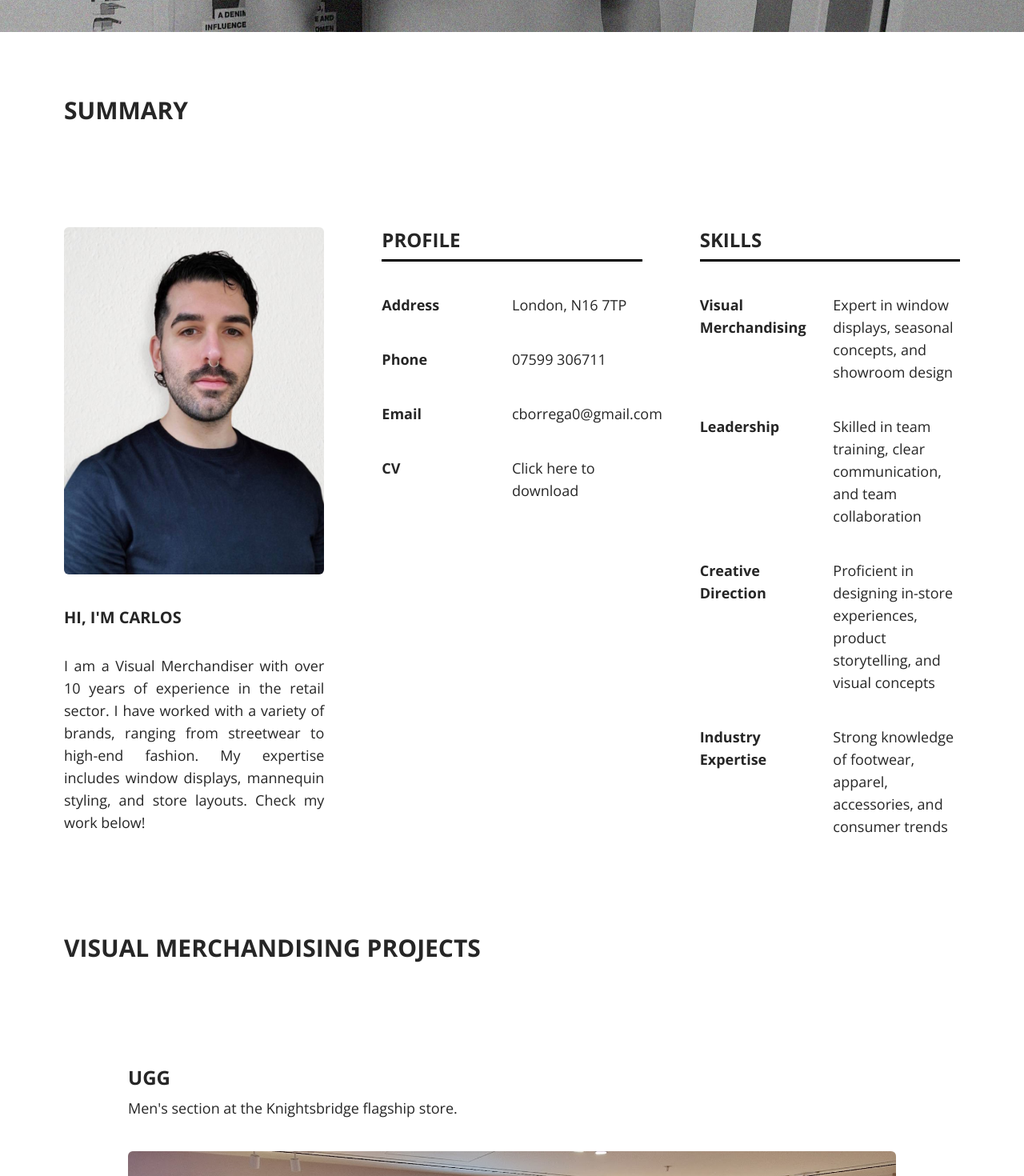
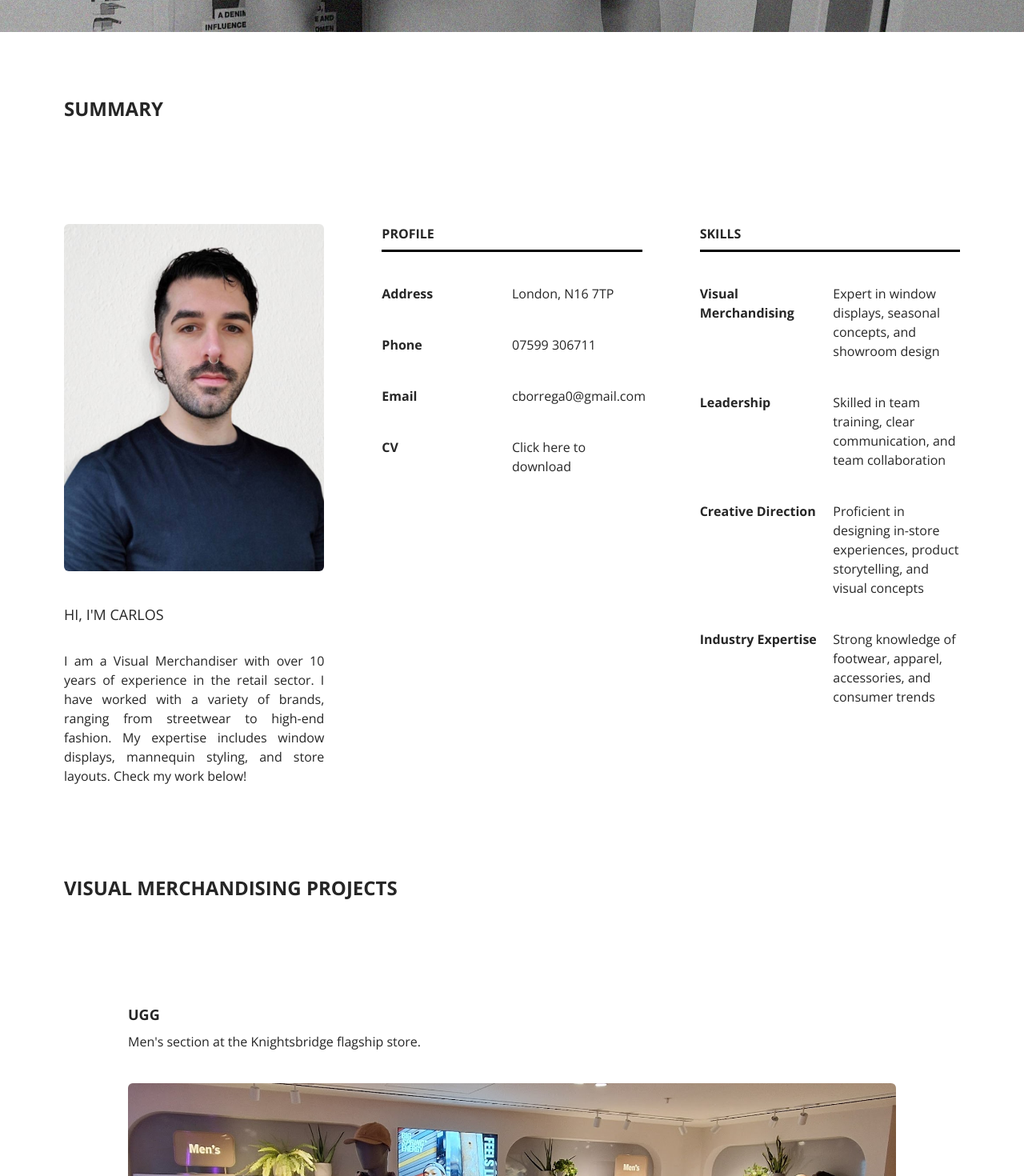
Before and after one commit to burleydev/vm, a React (Vite) app: page / in a window 1280 px wide. Shown: the part 760-2230 px from the top of the page at 80% size. Built offline with nearby package versions, Linux system fonts and the light colour scheme; a web font is replaced by a local one.

Commit message:
updated info

```diff
--- a/src/components/about.tsx
+++ b/src/components/about.tsx
@@ -6,31 +6,31 @@ const About = () => {
     return (
         <div className='sm:m-20 xs:my-20 xs:mx-5'>
             <div className=''>
-                <h1 className='text-3xl font-bold pb-32'>SUMMARY</h1>
+                <h1 className='text-2xl font-bold pb-32'>SUMMARY</h1>
             </div>
 
             <div className='grid gap-18 lg:grid-cols-3 md:grid-cols-1'>
                 <div className='flex flex-col items-left'>
                     <img src={profile} className='mx-auto rounded-md lg:w-[100%] sm:w-[80%] xs:w-[100%]'></img>
-                    <h3 className='mt-10 text-xl font-bold'>HI, I'M CARLOS</h3>
-                    <p className='text-lg xs:text-left sm:text-justify my-8'>I am a Visual Merchandiser with over 10 years of experience in the retail sector. I have worked with a variety of brands, ranging from streetwear to high-end fashion. My expertise includes window displays, mannequin styling, and store layouts. Check my work below!</p>
+                    <h3 className='mt-10 text-lg'>HI, I'M CARLOS</h3>
+                    <p className='text-md xs:text-left sm:text-justify my-8'>I am a Visual Merchandiser with over 10 years of experience in the retail sector. I have worked with a variety of brands, ranging from streetwear to high-end fashion. My expertise includes window displays, mannequin styling, and store layouts. Check my work below!</p>
                 </div>
 
                 <div>
-                    <h1 className='text-2xl font-bold'>PROFILE</h1>
+                    <h1 className='text-md font-bold'>PROFILE</h1>
                     <hr className="border-t-3 border-black-500 my-2" />
                     <div>
-                        <div className='grid grid-cols-2 my-10 text-lg'>
+                        <div className='grid grid-cols-2 my-10 text-md'>
                             <h2 className='font-bold'>Address</h2>
                             <h2 className='xs:text-right sm:text-left'>London, N16 7TP</h2>
                         </div>
 
-                        <div className='grid grid-cols-2 my-10 text-lg'>
+                        <div className='grid grid-cols-2 my-10 text-md'>
                             <h2 className='font-bold'>Phone</h2>
                             <h2 className='xs:text-right sm:text-left'>07599 306711</h2>
                         </div>
 
-                        <div className='grid grid-cols-4 my-10 text-lg'>
+                        <div className='grid grid-cols-4 my-10 text-md'>
                             <h2 className='font-bold xs:col-span-1 sm:col-span-2 col-span-1'>Email</h2>
                             <div className='w-full xs:col-span-3 sm:col-span-2 xs:text-right sm:text-left'>
                                 <a href='mailto:cborrega0@gmail.com'>
@@ -39,7 +39,7 @@ const About = () => {
                             </div>
                         </div>
 
-                        <div className='grid grid-cols-4 my-10 text-lg'>
+                        <div className='grid grid-cols-4 my-10 text-md'>
                             <h2 className='font-bold xs:col-span-1 sm:col-span-2 col-span-1'>CV</h2>
                             <div className='w-full xs:col-span-3 sm:col-span-2 xs:text-right sm:text-left'>
                                 <a href={resume} download={'Carlos Borrega CV'}>
@@ -52,25 +52,25 @@ const About = () => {
                 </div>
 
                 <div>
-                    <h1 className='text-2xl font-bold'>SKILLS</h1>
+                    <h1 className='text-md font-bold'>SKILLS</h1>
                     <hr className="border-t-3 border-black-500 my-2" />
                     <div className=''>
-                        <div className='grid grid-cols-2 my-10 gap-2 text-lg'>
+                        <div className='grid grid-cols-2 my-10 gap-2 text-md'>
                             <h2 className='font-bold'>Visual Merchandising</h2>
                             <h2>Expert in window displays, seasonal concepts, and showroom design</h2>
                         </div>
 
-                        <div className='grid grid-cols-2 my-10 gap-2 text-lg'>
+                        <div className='grid grid-cols-2 my-10 gap-2 text-md'>
                             <h2 className='font-bold'>Leadership</h2>
                             <h2>Skilled in team training, clear communication, and team collaboration</h2>
                         </div>
 
-                        <div className='grid grid-cols-2 my-10 gap-2 text-lg'>
+                        <div className='grid grid-cols-2 my-10 gap-2 text-md'>
                             <h2 className='font-bold'>Creative Direction</h2>
                             <h2>Proficient in designing in-store experiences, product storytelling, and visual concepts</h2>
                         </div>
 
-                        <div className='grid grid-cols-2 my-10 gap-2 text-lg'>
+                        <div className='grid grid-cols-2 my-10 gap-2 text-md'>
                             <h2 className='font-bold'>Industry Expertise</h2>
                             <h2>Strong knowledge of footwear, apparel, accessories, and consumer trends</h2>
                         </div>
--- a/src/components/visual.tsx
+++ b/src/components/visual.tsx
@@ -122,13 +122,13 @@ const Visual = () => {
             />
             <button
               onClick={goToPrevious}
-              className='fixed left-5 top-1/2 transform -translate-y-1/2 text-white text-2xl cursor-pointer'
+              className='fixed left-5 top-1/2 transform -translate-y-1/2 text-white text-lg cursor-pointer'
             >
               &#10094;
             </button>
             <button
               onClick={goToNext}
-              className='fixed right-5 top-1/2 transform -translate-y-1/2 text-white text-2xl cursor-pointer'
+              className='fixed right-5 top-1/2 transform -translate-y-1/2 text-white text-lg cursor-pointer'
             >
               &#10095;
             </button>
@@ -138,12 +138,12 @@ const Visual = () => {
 
       {/* Your existing content */}
       <div className=''>
-        <h1 className='text-3xl font-bold pb-32'>VISUAL MERCHANDISING PROJECTS</h1>
+        <h1 className='text-2xl font-bold pb-32'>VISUAL MERCHANDISING PROJECTS</h1>
       </div>
 
       <div id='ugg' className='mb-32 lg:px-20'>
-        <h2 className='text-2xl font-bold mb-2'>UGG</h2>
-        <h3 className='mb-10 text-lg'>Men's section at the Knightsbridge flagship store.</h3>
+        <h2 className='text-lg font-bold mb-2'>UGG</h2>
+        <h3 className='mb-10 text-md'>Men's section at the Knightsbridge flagship store.</h3>
         <div className=''>
           <img
             src={ugg1}
@@ -151,7 +151,7 @@ const Visual = () => {
             onClick={() => openModal(allImages.indexOf(ugg1))}
           />
         </div>
-        <h3 className='mt-20 mb-10 text-lg'>Showroom display at head office featuring the S/S 2025 collection.</h3>
+        <h3 className='mt-20 mb-10 text-md'>Showroom display at head office featuring the S/S 2025 collection.</h3>
         <div className='grid grid-cols-4 gap-10 justify-items-center mx-auto'>
           <img
             src={ugg2}
@@ -164,7 +164,7 @@ const Visual = () => {
             onClick={() => openModal(allImages.indexOf(ugg3))}
           />
         </div>
-        <h3 className='mt-20 mb-10 text-lg'>Showroom display at head office showcasing the A/W 2025 collection.</h3>
+        <h3 className='mt-20 mb-10 text-md'>Showroom display at head office showcasing the A/W 2025 collection.</h3>
         <div className='grid grid-cols-4 gap-10 justify-items-center mx-auto'>
           <img
             src={ugg4}
@@ -180,8 +180,8 @@ const Visual = () => {
       </div>
 
       <div id='fred' className='mb-32 lg:px-20'>
-        <h2 className='text-2xl font-bold mb-2'>Fred Perry</h2>
-        <h3 className='mb-10 text-lg'>Shoreditch store interiors showcasing Back Catalogue pieces.</h3>
+        <h2 className='text-lg font-bold mb-2'>Fred Perry</h2>
+        <h3 className='mb-10 text-md'>Shoreditch store interiors showcasing Back Catalogue pieces.</h3>
         <div className=''>
           <img
             src={fred1}
@@ -189,7 +189,7 @@ const Visual = () => {
             onClick={() => openModal(allImages.indexOf(fred1))}
           />
         </div>
-        <h3 className='mt-20 mb-10 text-lg'>Store interiors featuring collaborations with Art Comes First and BEAMS.</h3>
+        <h3 className='mt-20 mb-10 text-md'>Store interiors featuring collaborations with Art Comes First and BEAMS.</h3>
         <div className=''>
           <img
             src={fred2}
@@ -197,7 +197,7 @@ const Visual = () => {
             onClick={() => openModal(allImages.indexOf(fred2))}
           />
         </div>
-        <h3 className='mt-20 mb-10 text-lg'>Overview of the Raf Simons collaboration at the Shoreditch store.</h3>
+        <h3 className='mt-20 mb-10 text-md'>Overview of the Raf Simons collaboration at the Shoreditch store.</h3>
         <div className=''>
           <img
             src={fred3}
@@ -208,8 +208,8 @@ const Visual = () => {
       </div>
 
       <div id='club' className='mb-32 lg:px-20'>
-        <h2 className='text-2xl font-bold mb-2'>Club Monaco</h2>
-        <h3 className='mb-10 text-lg'>Window display at the Sloane Square flagship store.</h3>
+        <h2 className='text-lg font-bold mb-2'>Club Monaco</h2>
+        <h3 className='mb-10 text-md'>Window display at the Sloane Square flagship store.</h3>
         <div className=''>
           <img
             src={club1}
@@ -217,7 +217,7 @@ const Visual = () => {
             onClick={() => openModal(allImages.indexOf(club1))}
           />
         </div>
-        <h3 className='mt-20 mb-10 text-lg'>Flagship store interiors showcasing the Women's and Men's departments.</h3>
+        <h3 className='mt-20 mb-10 text-md'>Flagship store interiors showcasing the Women's and Men's departments.</h3>
         <div className='grid grid-cols-4 gap-10 justify-items-center mx-auto'>
           <img
             src={club2}
@@ -243,8 +243,8 @@ const Visual = () => {
       </div>
 
       <div id='weekday' className='mb-32 lg:px-20'>
-        <h2 className='text-2xl font-bold mb-2'>Weekday</h2>
-        <h3 className='mb-10 text-lg'>Window display at the Westfield Stratford store.</h3>
+        <h2 className='text-lg font-bold mb-2'>Weekday</h2>
+        <h3 className='mb-10 text-md'>Window display at the Westfield Stratford store.</h3>
         <div className=''>
           <img
             src={weekday1}
@@ -252,7 +252,7 @@ const Visual = () => {
             onClick={() => openModal(allImages.indexOf(weekday1))}
           />
           </div>
-          <h3 className='mt-20 mb-10 text-lg'>Regent Street flagship store interiors.</h3>
+          <h3 className='mt-20 mb-10 text-md'>Regent Street flagship store interiors.</h3>
           <div className='grid grid-cols-4 gap-10 justify-items-center mx-auto'>
           <img
             src={weekday2}
@@ -278,8 +278,8 @@ const Visual = () => {
       </div>
 
       <div id='stories' className='mb-32 lg:px-20'>
-        <h2 className='text-2xl font-bold mb-2'>& Other Stories</h2>
-        <h3 className='mb-10 text-lg'>Window display & apparel, accessories, and beauty departments at the Regent Street flagship.</h3>
+        <h2 className='text-lg font-bold mb-2'>& Other Stories</h2>
+        <h3 className='mb-10 text-md'>Window display & apparel, accessories, and beauty departments at the Regent Street flagship.</h3>
         <div className='grid grid-cols-4 gap-10 justify-items-center mx-auto'>
           <img
             src={stories1}
```
